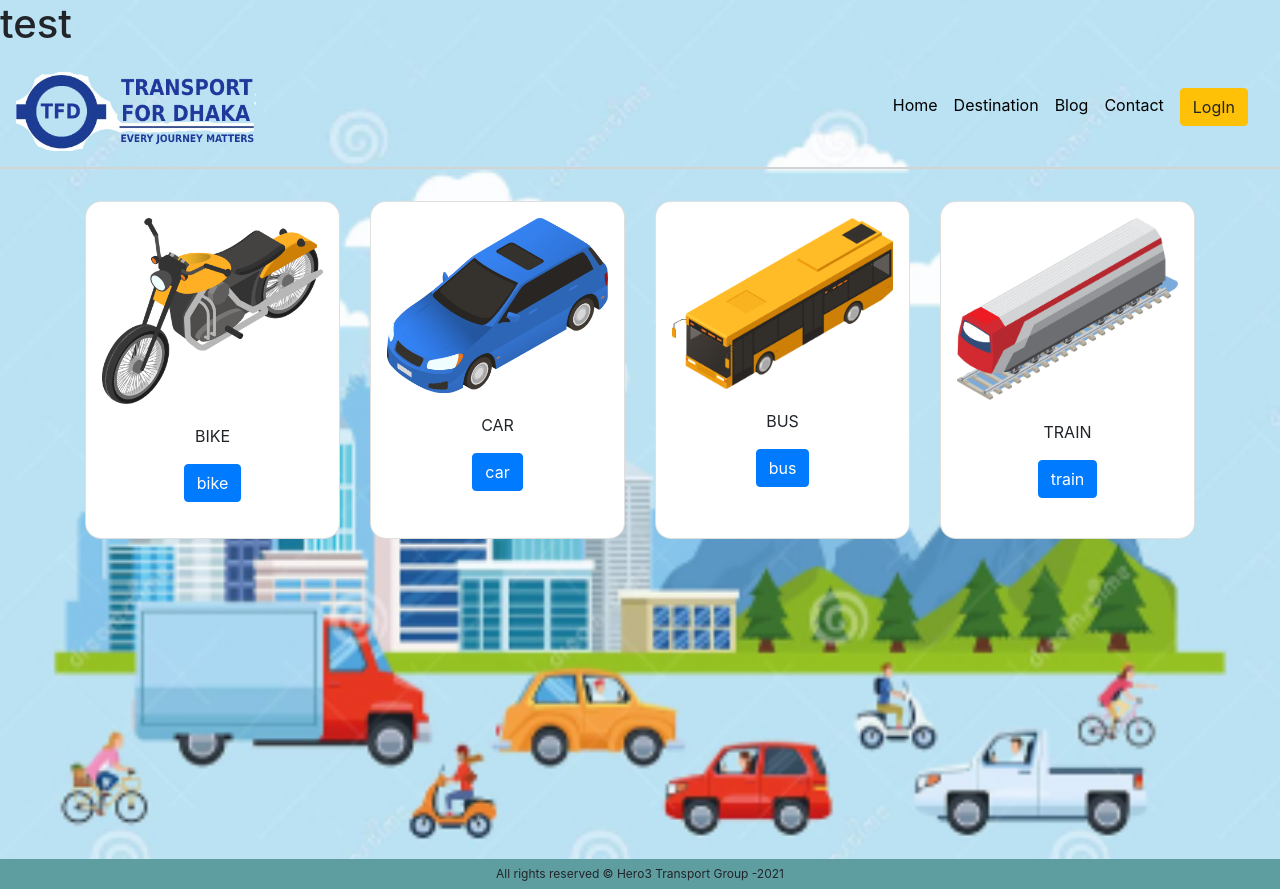
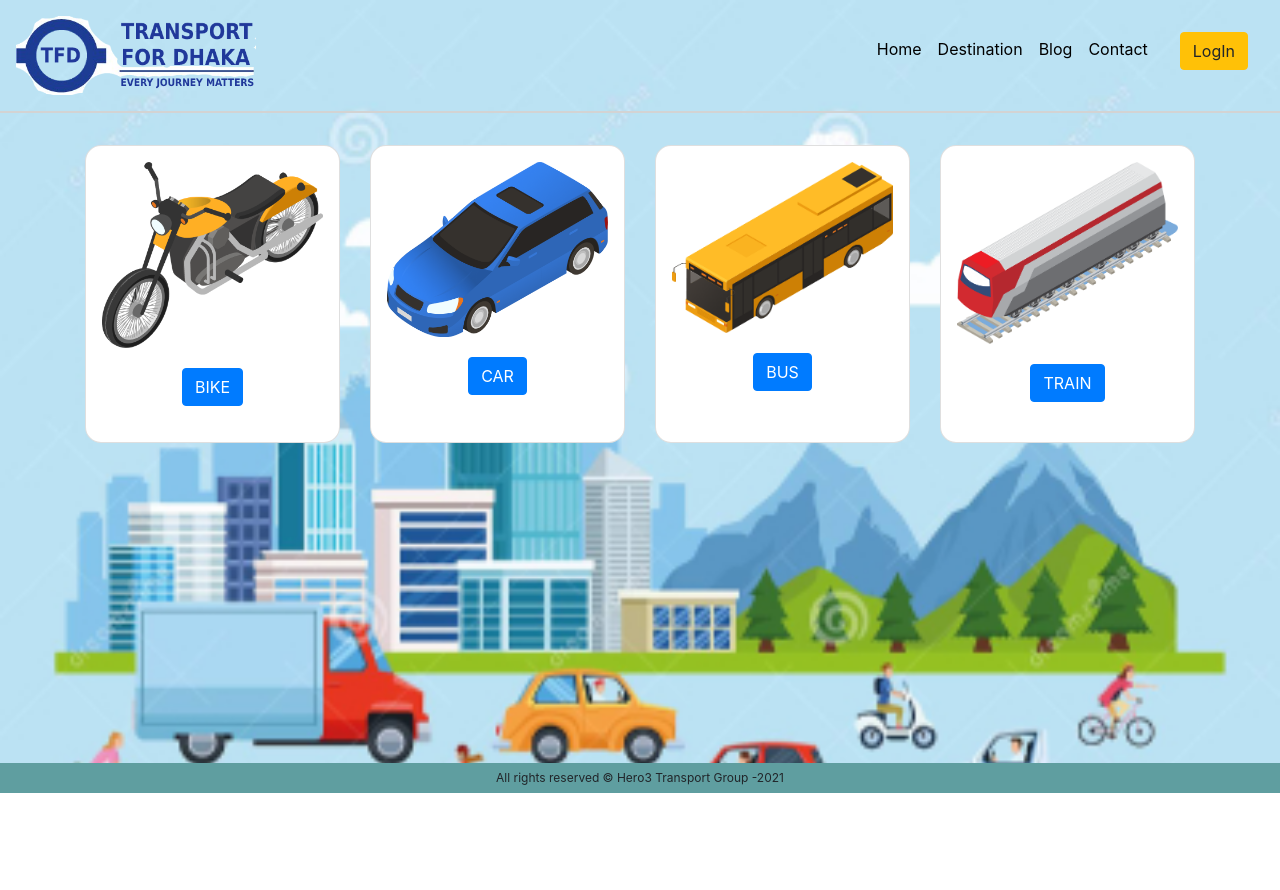
Before and after one commit to mkmahfuz/react-authentication-tfd, a React (Create React App) app: page / in a window 1280 px wide. After the commit the page ends 800 px from the top, so only its background shows below. Built offline with nearby package versions, Linux system fonts and the light colour scheme.

Commit message:
rideContext added and used it on destination page

```diff
--- a/src/App.js
+++ b/src/App.js
@@ -14,16 +14,19 @@ import NotFound from "./components/NotFound/NotFound";
 import PrivateRoute from "./components/PrivateRoute/PrivateRoute";
 
 export const UserContext = createContext();
+export const RideContext = createContext();
 
 function App() {
-  const [loggedInUser,setLoggedInUser] = useState({});
+  const [loggedInUser, setLoggedInUser] = useState({});
+  const [rideType, setRideType] = useState('');
 
   return (
     <>
- <h1>test {loggedInUser.email}</h1>
-    <UserContext.Provider value = {[loggedInUser,setLoggedInUser]}>
+      {/* <h1>test {loggedInUser.email}</h1> */}
+      <UserContext.Provider value={[loggedInUser, setLoggedInUser]}>
+        <RideContext.Provider value={[rideType, setRideType]}>
           <Router>
-      <Header></Header>
+            <Header user={loggedInUser}></Header>
             <Switch>
               <Route exact path='/'>
                 <Home></Home>
@@ -31,10 +34,10 @@ function App() {
               <Route path='/home'>
                 <Home></Home>
               </Route>
-        <Route path='/destination3'>
+              <PrivateRoute path='/destination'>
                 <Destination></Destination>
-        </Route>
-        <PrivateRoute path='/destination/:type'>
+              </PrivateRoute>
+              <PrivateRoute path='/destination3/:type'>
                 <Destination></Destination>
               </PrivateRoute>
               <PrivateRoute path='/blog'>
@@ -61,6 +64,7 @@ function App() {
             </Switch>
             <Footer></Footer>
           </Router>
+        </RideContext.Provider>
       </UserContext.Provider>
 
     </>
--- a/src/components/Blog/Blog.js
+++ b/src/components/Blog/Blog.js
@@ -1,6 +1,4 @@
 import React from 'react';
-import Footer from '../Footer/Footer';
-import Header from '../Header/Header';
 
 const Blog = () => {
     return (
--- a/src/components/Contact/Contact.js
+++ b/src/components/Contact/Contact.js
@@ -1,6 +1,4 @@
 import React from 'react';
-import Footer from '../Footer/Footer';
-import Header from '../Header/Header';
 
 const Contact = () => {
     return (
--- a/src/components/Destination/Destination.css
+++ b/src/components/Destination/Destination.css
@@ -5,12 +5,13 @@
 
 .desti-form-container{
     width: 20rem;
-    margin:2rem auto;
+    margin-top: 0px;
+    margin: auto;
 }
 .desti-form{
     border:1px solid lightgrey;
     border-radius: 1rem;
-    background-color: lightgrey;
+    background-color: rgb(245, 241, 241);
 }
 .desti-form input{
     display:block;
--- a/src/components/Destination/Destination.js
+++ b/src/components/Destination/Destination.js
@@ -1,4 +1,4 @@
-import React, { useEffect, useState } from 'react';
+import React, { useContext, useEffect, useState } from 'react';
 import { Col, Container, Row } from 'react-bootstrap';
 
 import './Destination.css';
@@ -6,12 +6,18 @@ import map from '../../images/Transport/map.png';
 import Ride from '../Ride/Ride';
 import rideData from '../fakeData/transport.json';
 import { useParams } from 'react-router-dom';
+import { RideContext } from '../../App';
 
-const Destination = () => {
-    const {type} = useParams();
-    console.log('hhh',type)
+const Destination = (props) => {
+    const [rideType,setRideType] = useContext(RideContext);
+    // const rideType = props.type;
+    // console.log('Ride-type:',rideType);
+    // const {type} = useParams();
+    // console.log('hhh',type)
+    let type = rideType || 'car';
+    console.log('ride=type:',rideType)
+
     const [rides, setRides] = useState([]);
-
     useEffect(() => { setRides(rideData) }, []);
 
 
--- a/src/components/Header/Header.js
+++ b/src/components/Header/Header.js
@@ -3,6 +3,7 @@ import logo from '../../images/Logo/tfd-logo-1.png';
 import Navigation from '../Navigation/Navigation';
 import './Header.css'
 const Header = () => {
+
     return (
         <header className='header'>
             <img  src={logo} alt='logo'/>
--- a/src/components/Login/Login3.js
+++ b/src/components/Login/Login3.js
@@ -1,6 +1,5 @@
 import React, { useContext, useState } from 'react';
-import Footer from '../Footer/Footer';
-import Header from '../Header/Header';
+
 import firebase from "firebase/app";
 import "firebase/auth";
 import firebaseConfig from './firebase.config';
@@ -17,10 +16,11 @@ const Login3 = () => {
     }
     //usecontext to set logged in user info
     const [loggedInUser, setLoggedInUser] = useContext(UserContext);
+
     //redirect after loggedin
     let history = useHistory();
     let location = useLocation();
-    let { from } = location.state || { from: { pathname: "/" }};
+    let { from } = location.state || { from: { pathname: "/" } };
 
     const [pswd, setPswd] = useState('');
 
@@ -50,6 +50,10 @@ const Login3 = () => {
                     email: email
                 }
                 setUser(signedInUser);
+
+                setLoggedInUser(signedInUser); //sent user data to context
+                history.replace(from); // reactrouter redirect loginpage function
+
                 console.log(displayName, photoURL, email)
             })
             .catch(err => {
--- a/src/components/Navigation/Navigation.js
+++ b/src/components/Navigation/Navigation.js
@@ -1,16 +1,26 @@
-import React from 'react';
+import React, { useContext } from 'react';
 import { Button } from 'react-bootstrap';
 import { Link } from 'react-router-dom';
+import { UserContext } from '../../App';
 import './Navigation.css'
 
 const Navigation = () => {
+    const [loggedInUser,setLoggedInUser] = useContext(UserContext);
+    const signOut = ()=>{setLoggedInUser('')};
     return (
         <div className='navLink'>
             <Link to='/home'>Home</Link>
             <Link to='/destination'>Destination</Link>
             <Link to='/blog'>Blog</Link>
             <Link to='/contact'>Contact</Link>
-            <Link to='/login3'><Button variant='warning'> LogIn</Button></Link>
+            <span style={{marginRight:'1rem'}}>{loggedInUser.name || loggedInUser.email}</span>
+            {
+            !loggedInUser.email?
+            <Link to='/login3'><Button variant='warning'>LogIn</Button></Link> :
+            <Button variant='warning' onClick={signOut}>LogOut</Button>
+            }
+
+            {console.log('loggedfrom:header',loggedInUser.email)}
         </div>
     );
 };
--- a/src/components/Ride/Ride.css
+++ b/src/components/Ride/Ride.css
@@ -5,6 +5,7 @@ justify-content: space-evenly; */
 padding: 1rem;
 margin-bottom: 1rem;
 border-radius: 1rem;
+background-color: rgb(241, 238, 238);
 }
 .ride p{
     margin-bottom: 0rem;
--- a/src/components/Transport/Transport.js
+++ b/src/components/Transport/Transport.js
@@ -1,7 +1,8 @@
 
-import React from 'react';
-import { Card ,Button} from 'react-bootstrap';
+import React, { useContext } from 'react';
+import { Card, Button } from 'react-bootstrap';
 import { Link, useHistory } from 'react-router-dom';
+import { RideContext } from '../../App';
 import './Transport.css'
 const Transport = (props) => {
     // console.log(props)
@@ -9,16 +10,23 @@ const Transport = (props) => {
     // console.log(image)
 
     const history = useHistory();
-    const handleClick = (name)=>{
+    const handleClick1 = (name) => {
         const url = `/destination/${name}`;
         history.push(url);
     }
+
+    const [rideType, setRideType ] = useContext(RideContext);
+    const handleClick = (name) => {
+        setRideType(name);
+        const url = `/destination/`;
+        history.push(url);
+    }
+
     return (
         <Card className='trSingle'>
-            <Card.Img variant='top' src={image[name]}/>
+            <Card.Img variant='top' src={image[name]} />
             <Card.Body>
-                <Card.Text>{name.toUpperCase()}</Card.Text>
-                <Button variant='primary' onClick={()=>handleClick(name)}>{name}</Button>
+                <Button variant='primary' onClick={() => handleClick(name)}>{name.toUpperCase()}</Button>
             </Card.Body>
         </Card>
 
```
Also changed, not shown: src/components/Home/Home.js (+0 -7 lines). Lines whose indentation alone changed are shown as unchanged.
